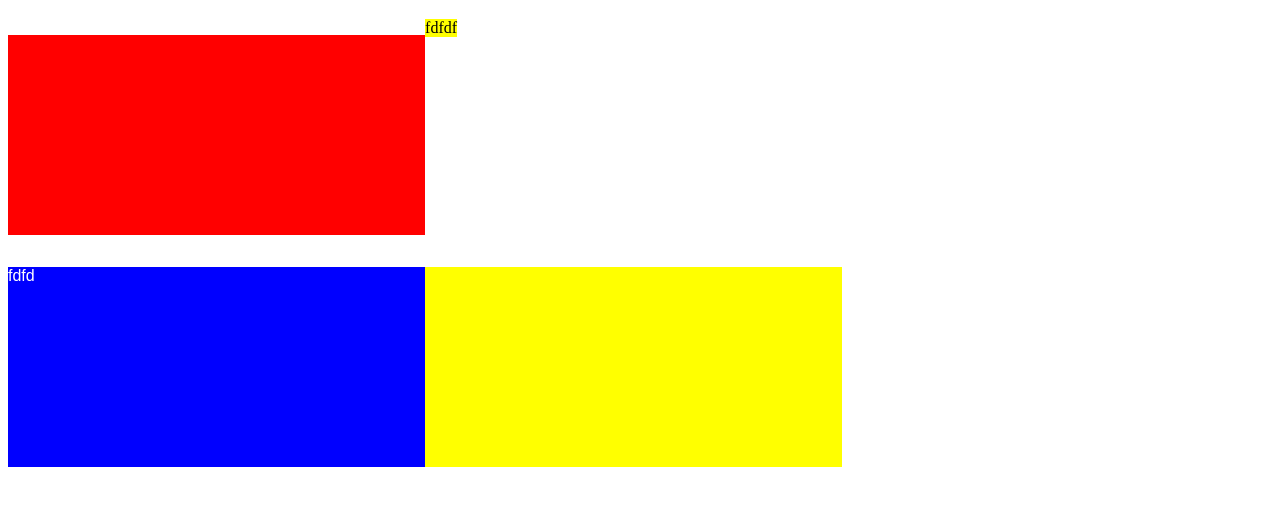
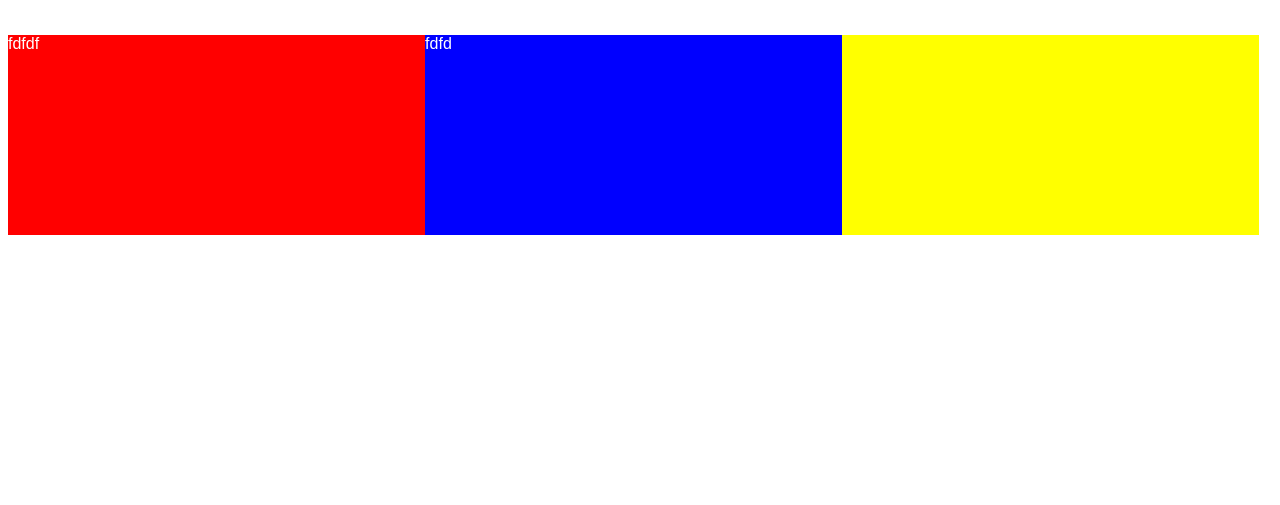
Before and after one commit to patriciajoy/couserarepo, a plain HTML site: page index.html in a window 1280 px wide. Shown: the part 61-566 px from the top of the page. Drawn offline with Linux system fonts and the light colour scheme.

Commit message:
Add files via upload

```diff
--- a/breakpoint.css
+++ b/breakpoint.css
@@ -11,8 +11,6 @@ width: 600px;
 height: 200px;
 border: 1pt soild black;
 float: left;
-margin-right: auto;
-margin-left: auto;
 font-family: sans-serif;
 color: white;
 position: center;
@@ -27,8 +25,8 @@ background-color: red;
 #s1 {
 	background-color: yellow;
 	color: black;
-	float: left;
-}
+	text-align: justify;
+	}
 
 .b{
 background-color: blue;
--- a/index.html
+++ b/index.html
@@ -10,7 +10,7 @@
 <h1> Our Menu </h1>
 
 <div>
-<p class="a"> <section id="s1">fdfdf </section> </p>
+<p class="a"> fdfdf </p>
 <p class="b">fdfd </p>
 <p class="c"></p>
 </body>
```
